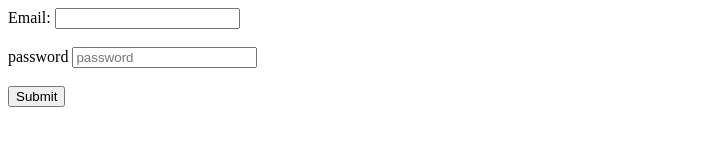
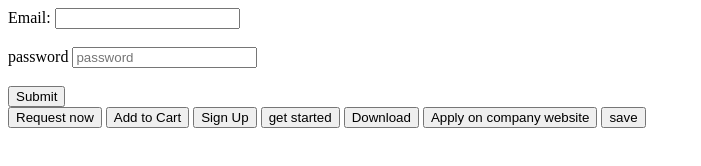
Before and after one commit to SaipavanChittiprolus/button, a plain HTML site: page index.html in a window 1280 px wide. Shown: the whole page, without its empty margins (0-701 px from the left). Drawn offline with Linux system fonts and the light colour scheme.

Commit message:
Update index.html

```diff
--- a/index.html
+++ b/index.html
@@ -17,6 +17,12 @@
 
         <button type="button" id="submit">Submit</button>
       </form>
-
+<button class="uber">Request now</button>
+<button class="amazon">Add to Cart</button>
+<button class="git">Sign Up</button>
+<button class="boot">get started</button>
+<button class="strp">Download</button>
+<button class="link">Apply on company website</button>
+<button class="in">save</button>
 </body>
 </html>
```
